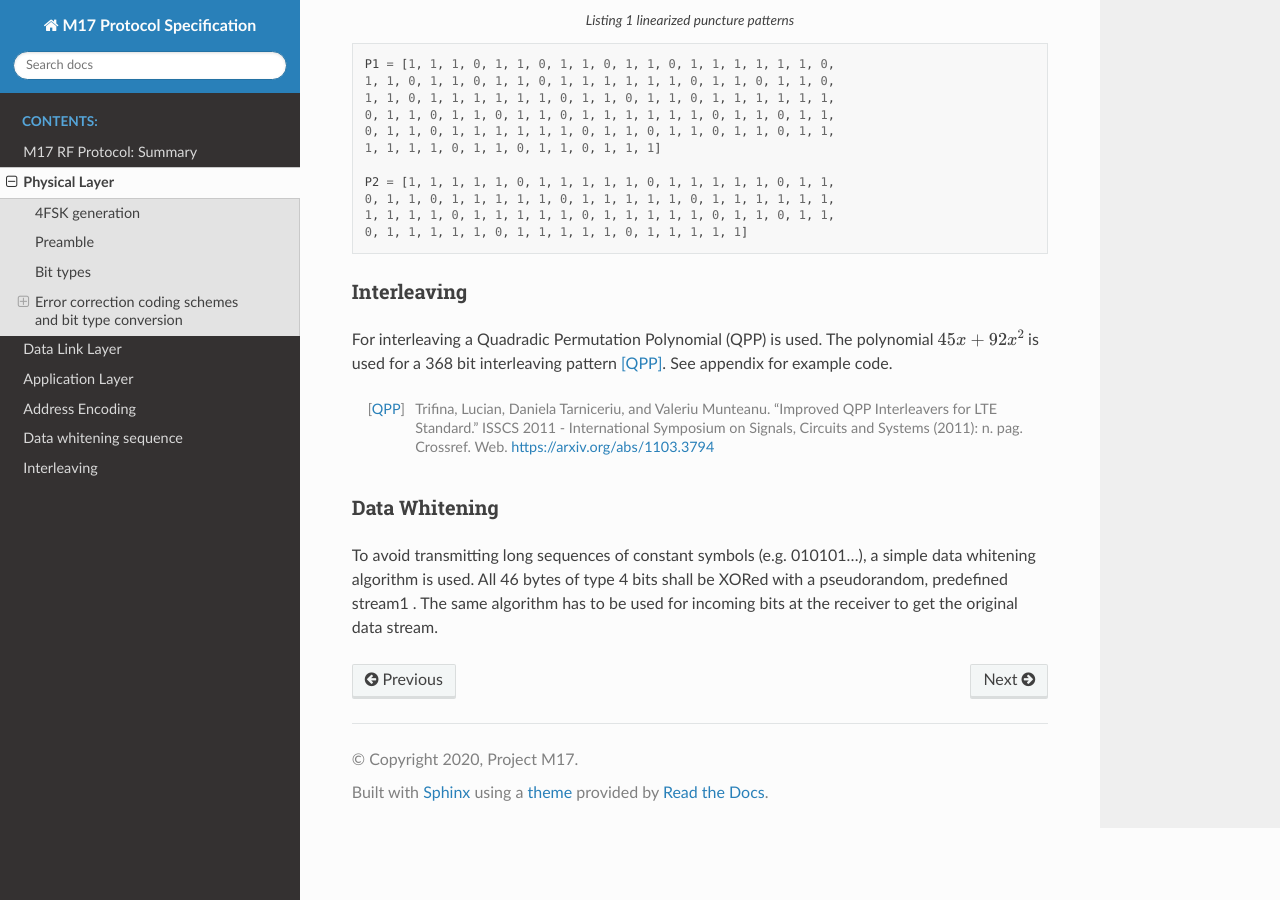
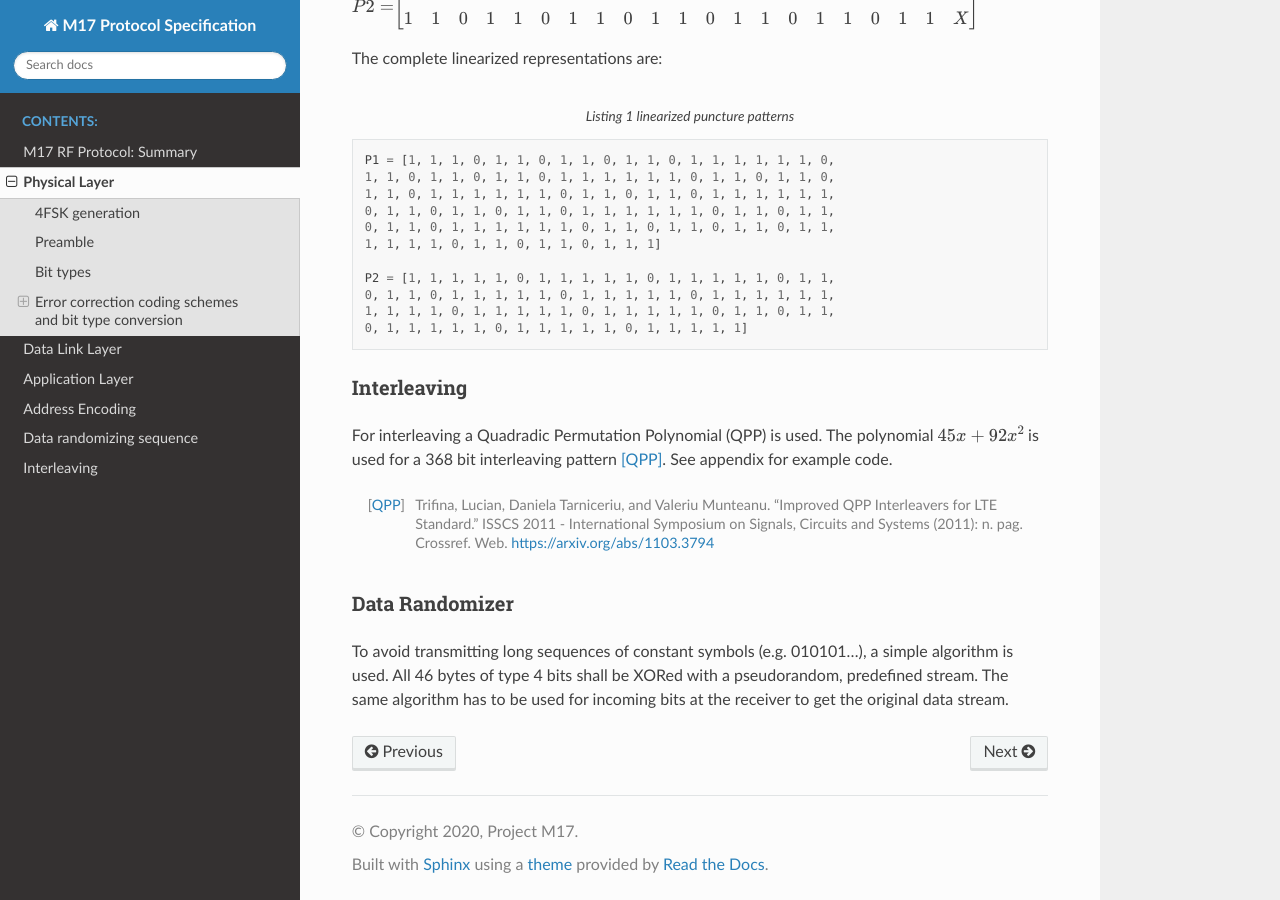
Before and after one commit to M17-Project/M17_spec, a Sphinx documentation site: the page built from docs/physical_layer.rst, in a window 1280 px wide and 900 px high, scrolled down 4387 px. Built offline with Sphinx 7.4.7 and the Read the Docs theme 2.0.0, drawn with Linux system fonts in a browser that asks for light colours; some of the changed text lies outside the part shown.

Commit message:
rename whitener to Data Randomizer and add note about LICH chunks

```diff
--- a/docs/data_whitening.rst
+++ b/docs/data_randomizer.rst
@@ -1,7 +1,7 @@
-Data whitening sequence
-=======================
+Data randomizing sequence
+=========================
 
-.. csv-table:: whitening sequence
+.. csv-table:: randomizing sequence
    :header-rows: 1
 
    Seq. number, Value, Seq. number, Value
--- a/docs/index.rst
+++ b/docs/index.rst
@@ -15,7 +15,7 @@
    data_link_layer
    application_layer
    address_encoding
-   data_whitening
+   data_randomizer
    interleaving
 
 
--- a/docs/physical_layer.rst
+++ b/docs/physical_layer.rst
@@ -257,13 +261,13 @@
          Systems (2011): n. pag. Crossref. Web. https://arxiv.org/abs/1103.3794
 
 
-Data Whitening
-~~~~~~~~~~~~~~
+Data Randomizer
+~~~~~~~~~~~~~~~
 
 To avoid transmitting long sequences of constant symbols
-(e.g. 010101…), a simple data whitening algorithm is used. All 46
+(e.g. 010101…), a simple algorithm is used. All 46
 bytes of type 4 bits shall be XORed with a pseudorandom, predefined
-stream1 .  The same algorithm has to be used for incoming bits at the
+stream. The same algorithm has to be used for incoming bits at the
 receiver to get the original data stream.
 
 .. todo:: add diagram
```
Also changed, not shown: other parts of docs/physical_layer.rst (+5 -1 lines).
